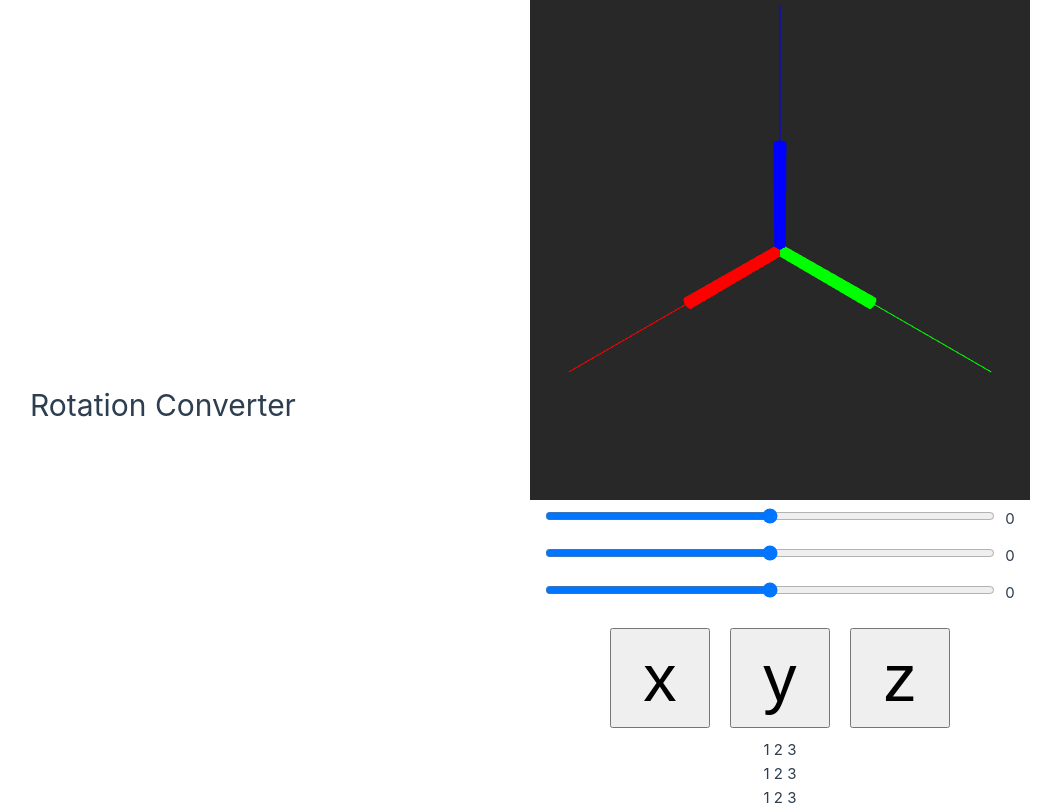
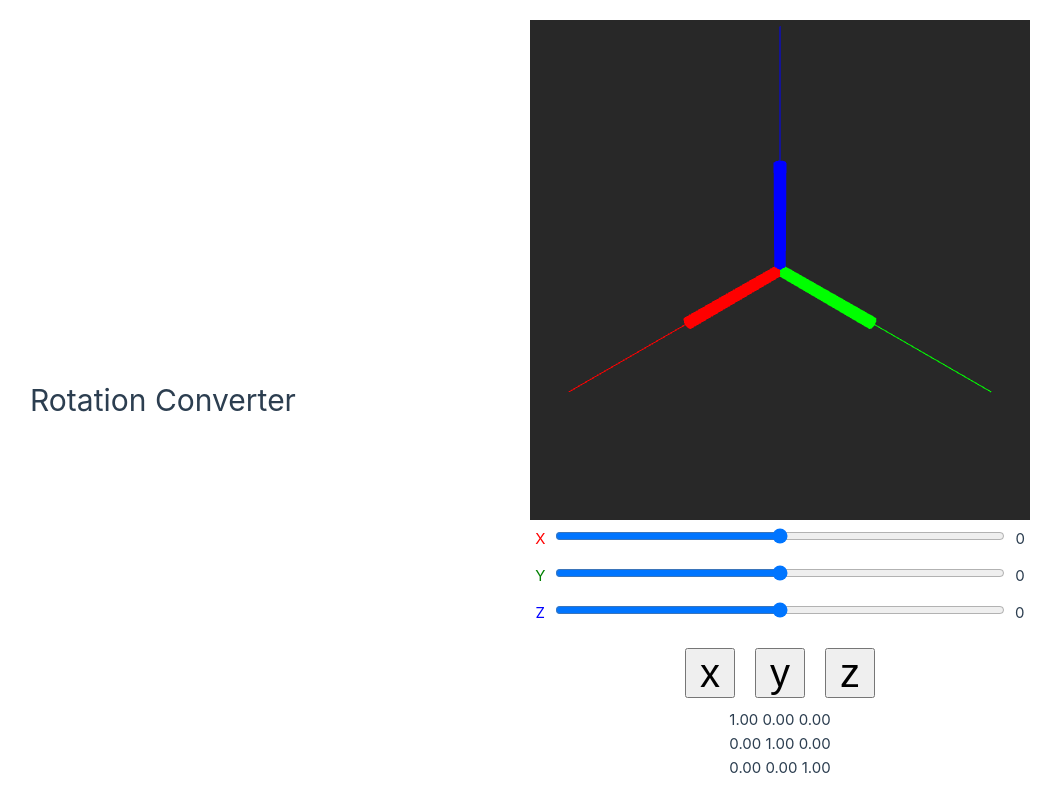
Before and after one commit to Divelix/rotation_converter, a Vue app: page / in a window 1280 px wide. Shown: the whole page, without its empty margins (110-1171 px from the left). Built offline with nearby package versions, Linux system fonts and the light colour scheme.

Commit message:
feat: Added reactive rotation matrix

```diff
--- a/src/components/CoordView.vue
+++ b/src/components/CoordView.vue
@@ -1,6 +1,7 @@
 <template>
   <canvas ref="experience"></canvas>
   <br>
+  <span style="color: red;">X</span>
   <input
     type="range"
     :min="minAngle"
@@ -11,6 +12,7 @@
   />
   <span>{{ sliderX }}</span>
   <br>
+  <span style="color: green;">Y</span>
   <input
     type="range"
     :min="minAngle"
@@ -21,6 +23,7 @@
   />
   <span>{{ sliderY }}</span>
   <br>
+  <span style="color: blue;">Z</span>
   <input
     type="range"
     :min="minAngle"
@@ -34,16 +37,14 @@
   <button class="coord" @click="setX">x</button>
   <button class="coord" @click="setY">y</button>
   <button class="coord" @click="setZ">z</button>
-  <p>
-    1 2 3 <br>
-    1 2 3 <br>
-    1 2 3 <br>
-  </p>
+  <p>{{ rotMat.elements[0].toFixed(2) }} {{ rotMat.elements[1].toFixed(2) }} {{ rotMat.elements[2].toFixed(2) }}</p>
+  <p>{{ rotMat.elements[4].toFixed(2) }} {{ rotMat.elements[5].toFixed(2) }} {{ rotMat.elements[6].toFixed(2) }}</p>
+  <p>{{ rotMat.elements[8].toFixed(2) }} {{ rotMat.elements[9].toFixed(2) }} {{ rotMat.elements[10].toFixed(2) }}</p>
 </template>
 
 
 <script setup lang="ts">
-import {BufferGeometry, CylinderGeometry, Group, Line, LineBasicMaterial, Mesh, MeshBasicMaterial, PerspectiveCamera, Scene, Vector3, WebGLRenderer} from 'three'
+import {BufferGeometry, CylinderGeometry, Group, Line, LineBasicMaterial, Matrix4, Mesh, MeshBasicMaterial, PerspectiveCamera, Scene, Vector3, WebGLRenderer} from 'three'
 import {computed, onMounted, ref, shallowRef, watch} from 'vue'
 import { OrbitControls } from 'three/examples/jsm/Addons.js';
 import { clamp } from 'three/src/math/MathUtils.js';
@@ -59,9 +60,9 @@ const refSliderX = ref<HTMLInputElement | null>(null)
 const refSliderY = ref<HTMLInputElement | null>(null)
 const refSliderZ = ref<HTMLInputElement | null>(null)
 const experience = ref<HTMLCanvasElement | null>(null)
+const rotMat = ref(new Matrix4().identity())
 const minAngle = ref(-3)
 const maxAngle = ref(3)
-const rotMat = ref()
 
 // Constants
 enum BtnAxes {X, Y, Z}
@@ -82,15 +83,24 @@ let currAxis: BtnAxes = BtnAxes.X
 // Methods
 watch(sliderX, (newX) => {
   (refSliderX.value as unknown as HTMLInputElement).value = newX.toString()
-  rotFrame.rotation.x = sliderAsAngleX.value
+  const rads = sliderAsAngleX.value
+  const rm = new Matrix4().makeRotationX(rads)
+  rotFrame.setRotationFromMatrix(rm)
+  rotMat.value = rotFrame.matrix
 })
 watch(sliderY, (newY) => {
   (refSliderY.value as unknown as HTMLInputElement).value = newY.toString()
-  rotFrame.rotation.y = sliderAsAngleY.value
+  const rads = sliderAsAngleY.value
+  const rm = new Matrix4().makeRotationY(rads)
+  rotFrame.setRotationFromMatrix(rm)
+  rotMat.value = rotFrame.matrix
 })
 watch(sliderZ, (newZ) => {
   (refSliderZ.value as unknown as HTMLInputElement).value = newZ.toString()
-  rotFrame.rotation.z = sliderAsAngleZ.value
+  const rads = sliderAsAngleZ.value
+  const rm = new Matrix4().makeRotationZ(rads)
+  rotFrame.setRotationFromMatrix(rm)
+  rotMat.value = rotFrame.matrix
 })
 
 function onChangeSlider(axis: BtnAxes, event: Event) {
@@ -223,19 +233,19 @@ onMounted(() => {
   experience.value?.addEventListener('wheel', handleScroll)
   loop()
 })
-
 </script>
 
 
 <style scoped>
 .coord {
-  font-size: 50pt;
-  width: 100px;
-  height: 100px;
+  font-size: 30pt;
+  width: 50px;
+  height: 50px;
   margin: 10px;
 }
 input[type="range"] {
   width: 450px;
+  margin-left: 10px;
   margin-right: 10px;
   margin-bottom: 20px;
 }
```
